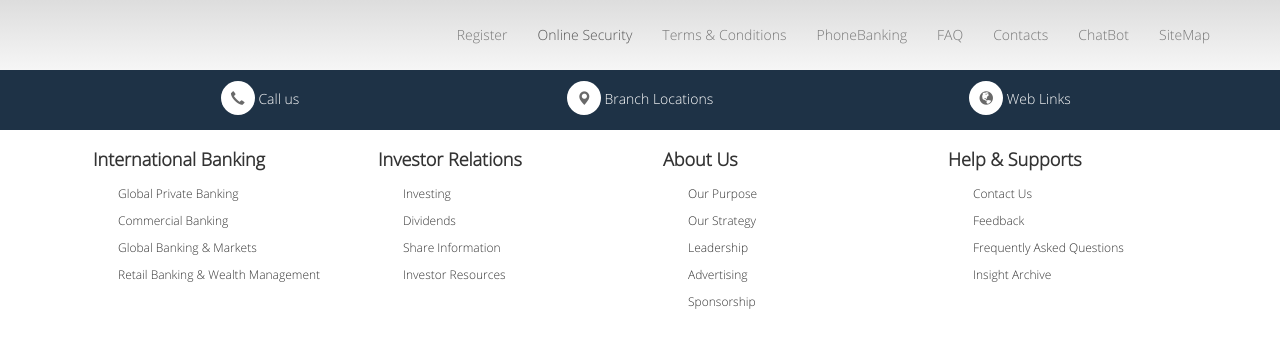
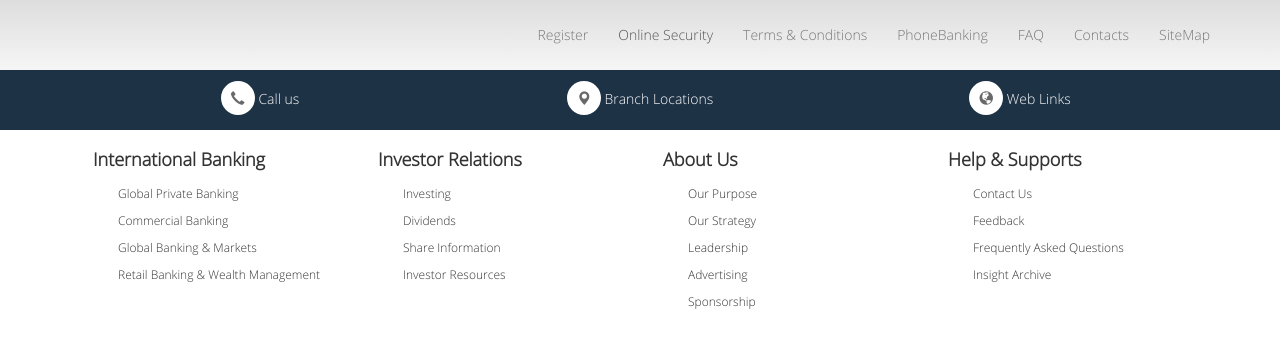
Before and after one commit to priyadarshi035/Internet_Banking, a plain HTML site: page WebContent/index.html in a window 1280 px wide. Drawn offline with Linux system fonts and the light colour scheme; a script that the page names is missing.

Commit message:
changed the chatbot tag

```diff
--- a/WebContent/index.html
+++ b/WebContent/index.html
@@ -37,7 +37,7 @@
 			<li><a >PhoneBanking</a></li>
 			<li><a >FAQ</a></li>
 			<li><a >Contacts</a></li>
-            <li><a > ChatBot </a></li>
+          <!--  <li><a > ChatBot </a></li> -->
         	<li><a >SiteMap</a></li>
 
 
```
